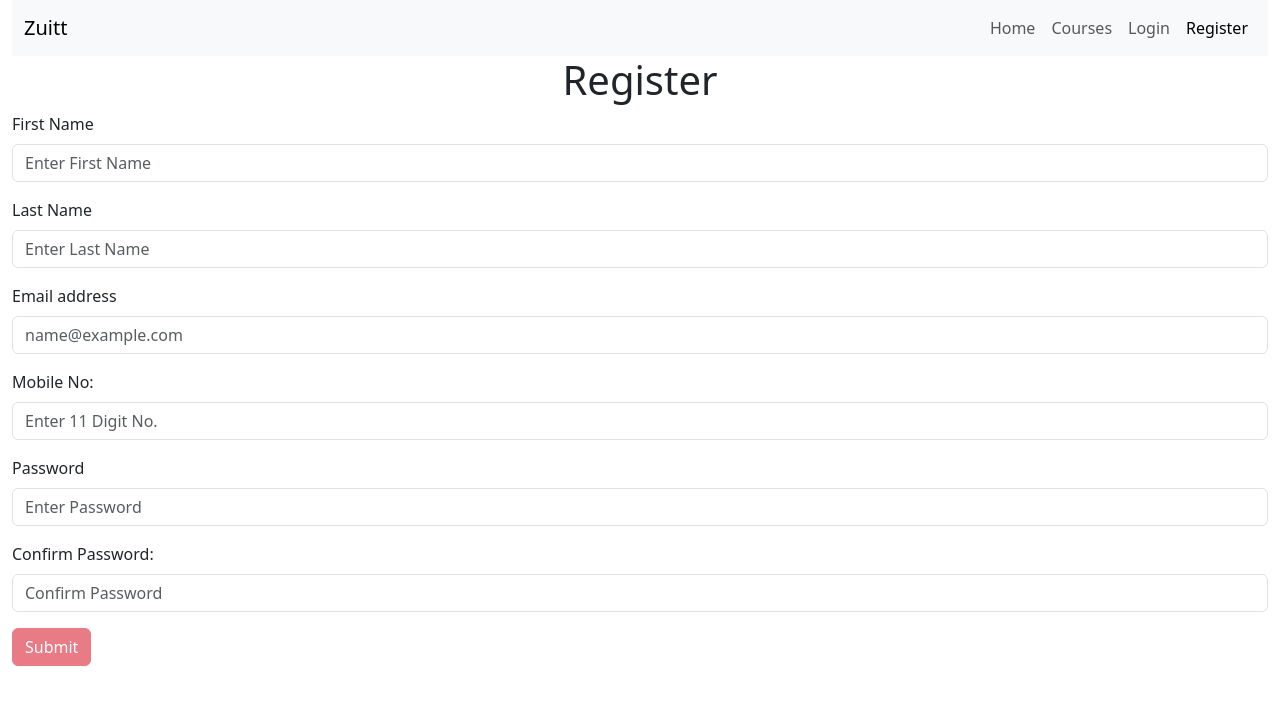
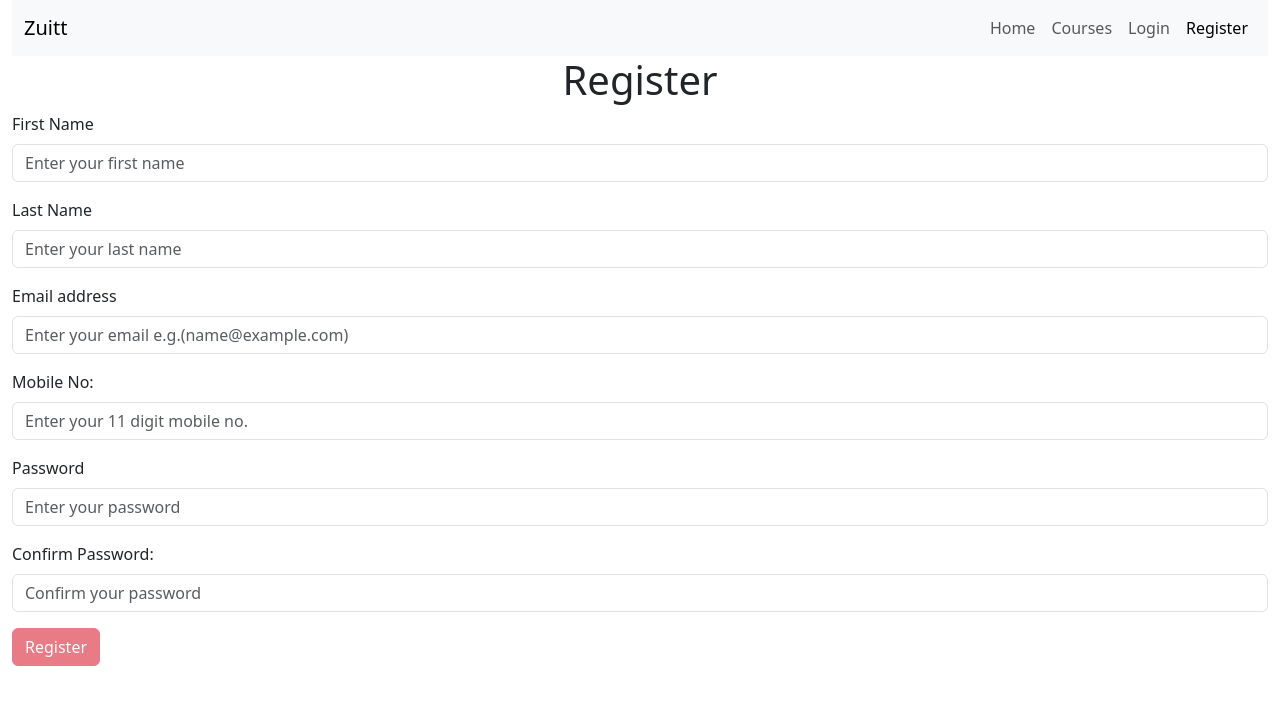
Before and after one commit to Granada-JT/minimalistic-shop, a React (Create React App) app: page /register in a window 1280 px wide. Shown: the top 704 px of the page. Built offline with nearby package versions, Linux system fonts and the light colour scheme; no server answers.

Commit message:
added swal and edited messages

```diff
--- a/src/pages/Login.js
+++ b/src/pages/Login.js
@@ -8,7 +8,6 @@ export default function Login() {
 
 	// Allows us to consume the User context object and it's properties to be used for user validation.
 	const { user, setUser } = useContext(UserContext);
-
 	const [email, setEmail] = useState("");
 	const [password, setPassword] = useState("");
 
--- a/src/pages/Register.js
+++ b/src/pages/Register.js
@@ -1,6 +1,7 @@
 import { useState, useEffect, useContext } from 'react';
 import { Form, Button } from 'react-bootstrap';
 import { Navigate } from 'react-router-dom';
+import Swal from 'sweetalert2';
 import UserContext from '../UserContext';
 
 export default function Register() {
@@ -29,9 +30,11 @@ export default function Register() {
 
 	function registerUser(e) {
 
-		// Prevents the page redirection via form submission
+		// This code block prevents the page redirection via form submission.
 		e.preventDefault();
 
+
+        // This code block checks if the email address is already registered.
 		fetch(`${process.env.REACT_APP_API_URL}/users/checkEmail`, {
 			method: "POST",
 			headers: {
@@ -45,7 +48,13 @@ export default function Register() {
 		.then(data => {
 
 			if(data) {
-				alert("Duplicate email found!")
+
+                Swal.fire({
+                    title: "Registration Failed",
+                    icon: "error",
+                    text: "This email address you entered is already registered. Please login or try again.",
+                  });
+
 			} else {
 
 				fetch(`${process.env.REACT_APP_API_URL}/users/registration`, {
@@ -74,31 +83,38 @@ export default function Register() {
 						setPassword("");
 						setConfirmPassword("");
 
-						alert("Thank you for registering!")
+                        Swal.fire({
+                            title: "Registration Successful",
+                            icon: "success",
+                            text: `Welcome, ${firstName} !`
+                        });
 
 					} else if(!data.access) {
 
-                        alert("Mobile number already exists.")
+                        Swal.fire({
+                            title: "Registration Failed",
+                            icon: "error",
+                            text: "The mobile number you entered is already registered. Please log in or use a different mobile number."
+                        });
 
                     } else {
 
-						alert("Please try again later.")
+                        Swal.fire({
+                            title: "Registration Failed",
+                            icon: "error",
+                            text: "Sorry, there was an error during registration. Please try again later."
+                        });
+
 					}
 
 				})
 			}
 
-
 		})
 
 	};
 
-
-
-
-	/*
-		This side effect is to validate the states whether each state is empty string or not, if password is correct and if mobileNo has 11 digits.
-	*/
+    // This useEffect enables and disables the register button depending if the form fields has user input.
 	useEffect(() => {
 
 		if((firstName !== "" && lastName !== "" && email !== "" && mobileNo !== "" && password !== "" && confirmPassword !== "") && (password === confirmPassword) && (mobileNo.length === 11)) {
@@ -106,16 +122,16 @@ export default function Register() {
 		} else {
 
 				setIsActive(false)
+
 		}
 
 	}, [firstName, lastName, email, mobileNo, password, confirmPassword]);
 
-
-
 	return (
 
+        // This code block checks if the user is already logged in and will render the pages depending if they are logged in or not.
 		(user.id !== null) ?
-			<Navigate to="/courses" />
+			<Navigate to="/products" />
 		:
 			<Form onSubmit={e => registerUser(e)}>
 			  <h1 className="my=5 text-center">Register</h1>
@@ -124,7 +140,7 @@ export default function Register() {
 			    <Form.Label>First Name</Form.Label>
 			    <Form.Control
 			    	type="text"
-			    	placeholder="Enter First Name"
+			    	placeholder="Enter your first name"
 			    	required
 			    	value={firstName}
 			    	onChange={e => {setFirstName(e.target.value)}}
@@ -135,7 +151,7 @@ export default function Register() {
 			    <Form.Label>Last Name</Form.Label>
 			    <Form.Control
 			    	type="text"
-			    	placeholder="Enter Last Name"
+			    	placeholder="Enter your last name"
 			    	required
 			    	value={lastName}
 			    	onChange={e => {setLastName(e.target.value)}}
@@ -146,7 +162,7 @@ export default function Register() {
 			    <Form.Label>Email address</Form.Label>
 			    <Form.Control
 			    	type="email"
-			    	placeholder="name@example.com"
+			    	placeholder="Enter your email e.g.(name@example.com)"
 			    	required
 			    	value={email}
 			    	onChange={e => {setEmail(e.target.value)}}
@@ -157,7 +173,7 @@ export default function Register() {
 			    <Form.Label>Mobile No:</Form.Label>
 			    <Form.Control
 			    	type="text"
-			    	placeholder="Enter 11 Digit No."
+			    	placeholder="Enter your 11 digit mobile no."
 			    	required
 			    	value={mobileNo}
 			    	onChange={e => {setMobileNo(e.target.value)}}
@@ -168,7 +184,7 @@ export default function Register() {
 			    <Form.Label>Password</Form.Label>
 			    <Form.Control
 			    	type="password"
-			    	placeholder="Enter Password"
+			    	placeholder="Enter your password"
 			    	required
 			    	value={password}
 			    	onChange={e => {setPassword(e.target.value)}}
@@ -179,7 +195,7 @@ export default function Register() {
 			    <Form.Label>Confirm Password:</Form.Label>
 			    <Form.Control
 			    	type="password"
-			    	placeholder="Confirm Password"
+			    	placeholder="Confirm your password"
 			    	required
 			    	value={confirmPassword}
 			    	onChange={e => {setConfirmPassword(e.target.value)}}
@@ -188,12 +204,11 @@ export default function Register() {
 
 			  {
 			  	isActive
-			  		? <Button variant="primary" type="submit" id="submitBtn">Submit</Button>
-			  		: <Button variant="danger" type="submit" id="submitBtn" disabled>Submit</Button>
+			  		? <Button variant="primary" type="submit" id="submitBtn">Register</Button>
+			  		: <Button variant="danger" type="submit" id="submitBtn" disabled>Register</Button>
 			  }
 
 			</Form>
-
 	)
 
 };
```
